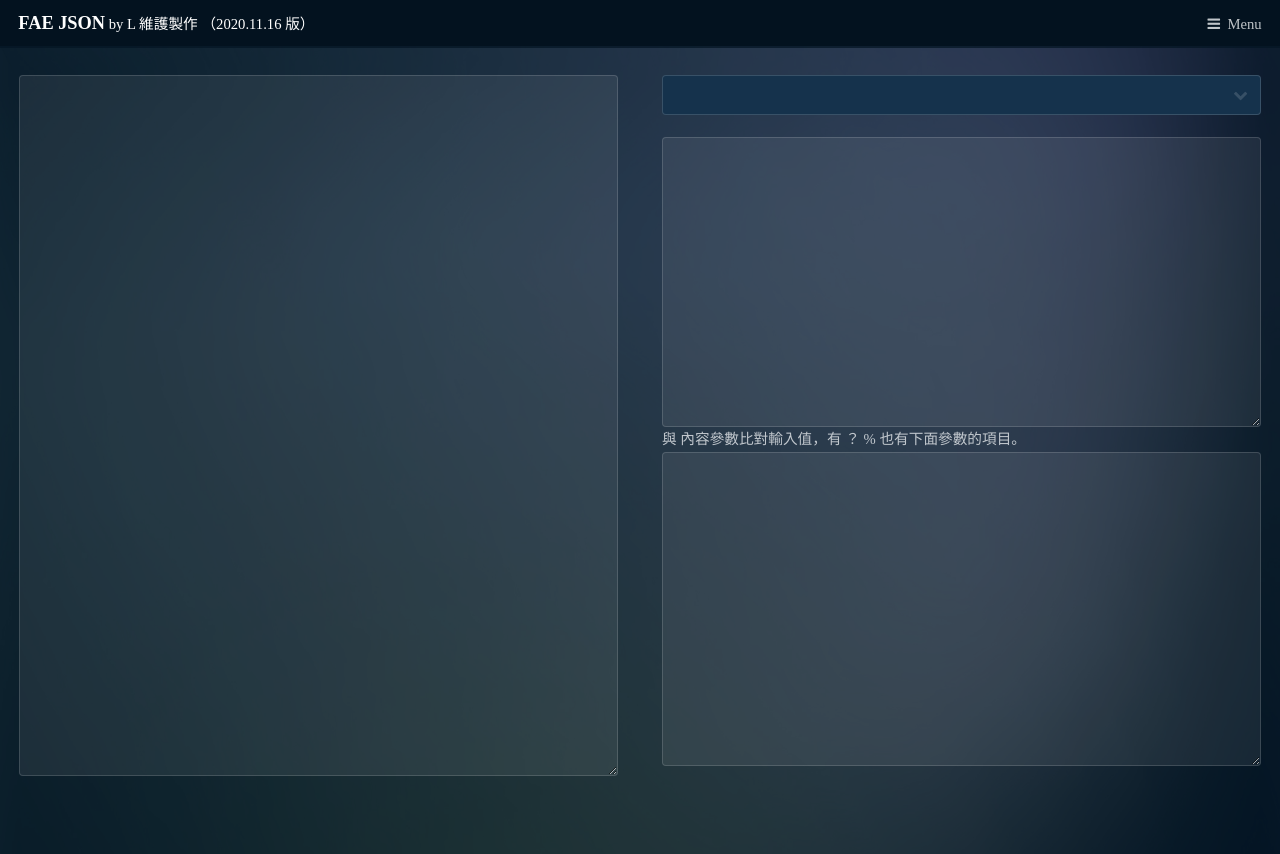
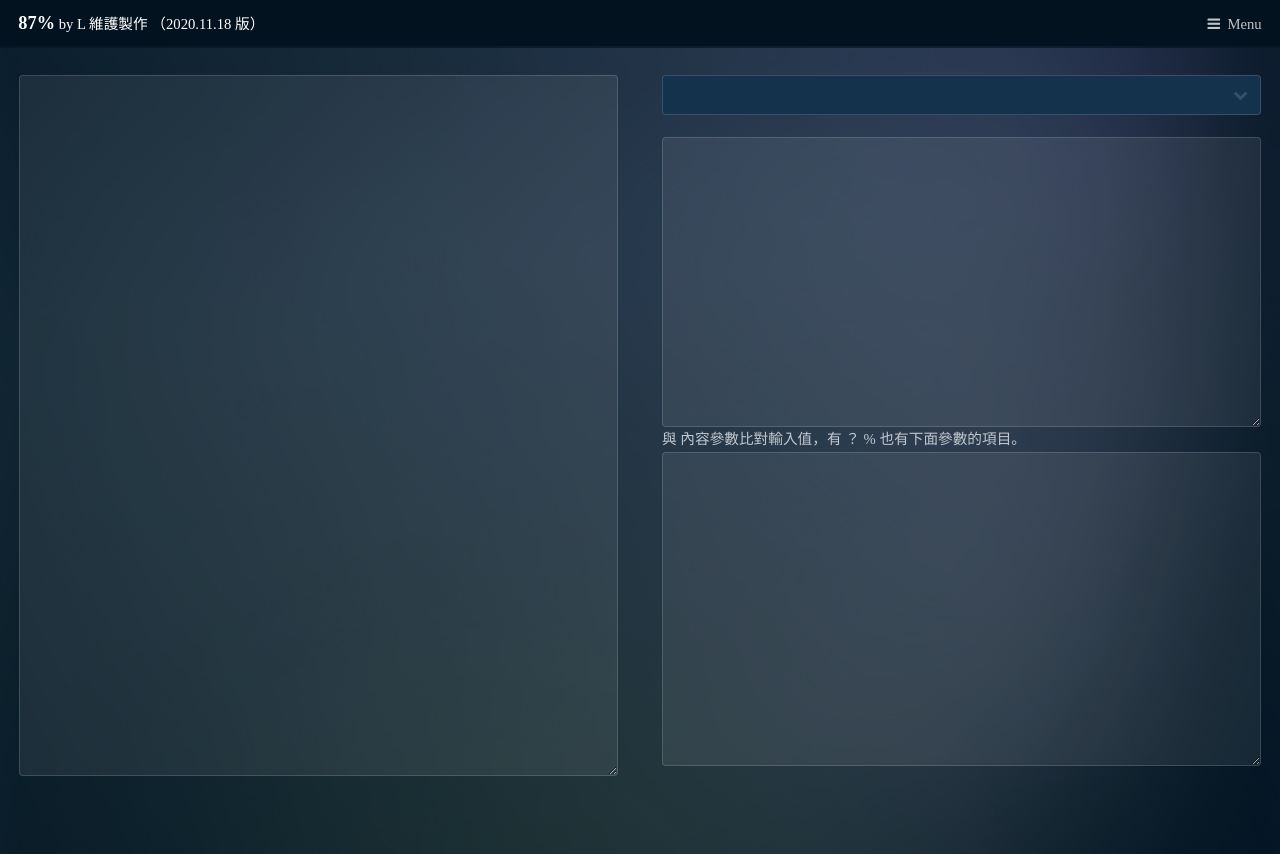
Before and after one commit to synr/fae2020.github.io, a plain HTML site: page index.htm in a window 1280 px wide. Drawn offline with Linux system fonts and the light colour scheme; a web font is replaced by a local one.

Commit message:
Update index.htm

```diff
--- a/index.htm
+++ b/index.htm
@@ -6,7 +6,7 @@
 -->
 <html>
 	<head>
-		<title></title>
+		<title>87%</title>
 		<meta charset="utf-8" />
 		<meta name="viewport" content="width=device-width, initial-scale=1" />
 		<link rel="stylesheet" href="assets/css/main.css" />
@@ -1083,7 +1083,7 @@ A_JSON = {
 
 		<!-- Header -->
 			<header id="header">
-				 <h1><a href="#">FAE JSON<span>  by L 維護製作 （2020.11.16 版）</span></a></h1>
+				 <h1><a href="#">87%<span>  by L 維護製作 （2020.11.18 版）</span></a></h1>
 				<a href="#menu">Menu</a>
 			</header>
 
```
